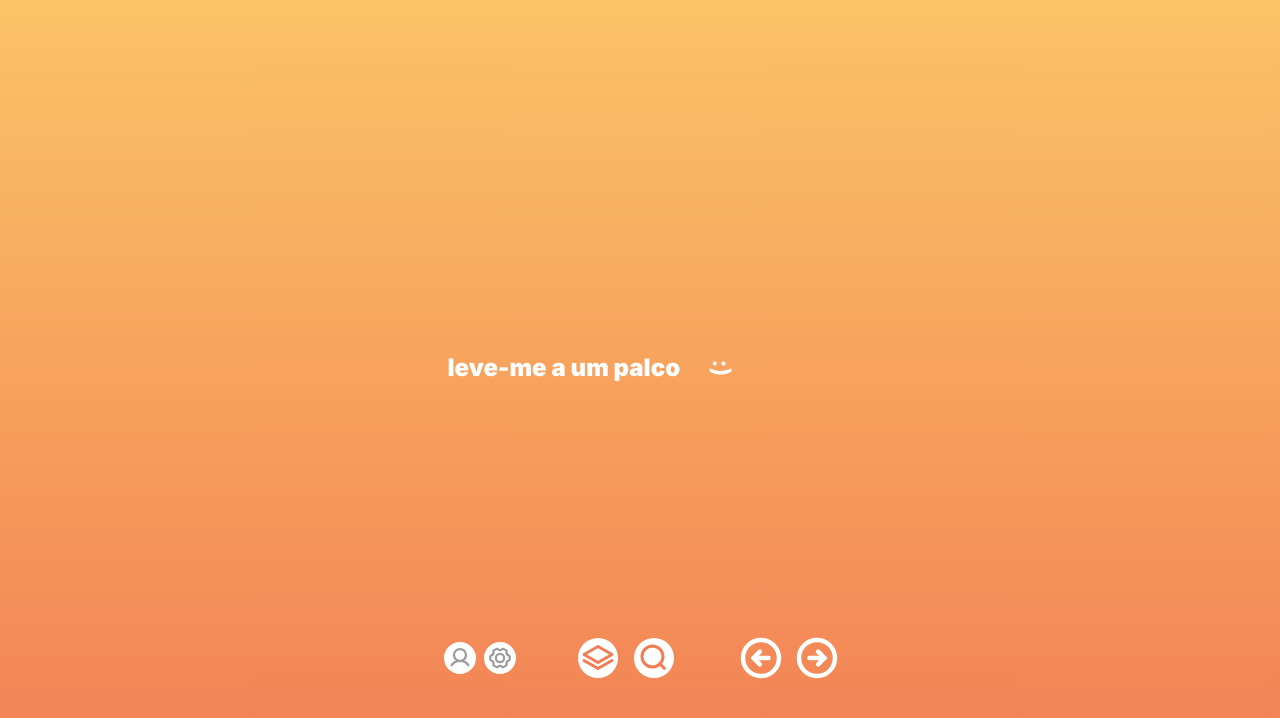
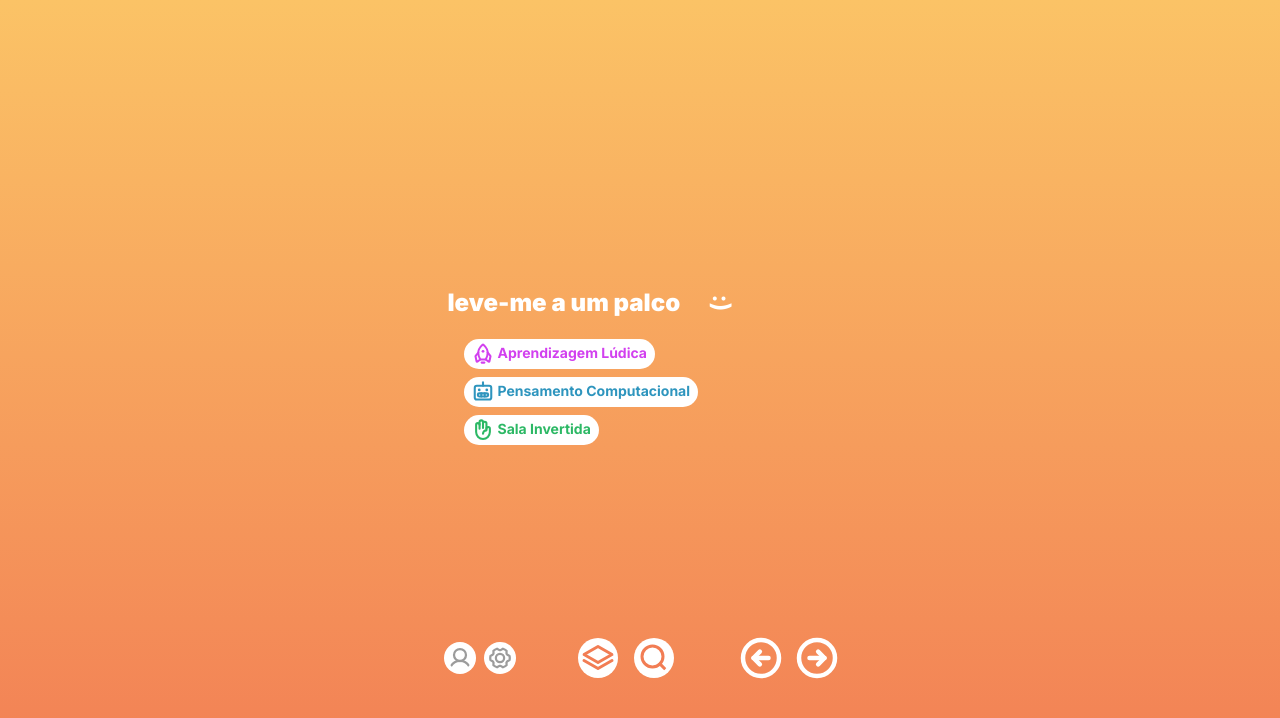
Before and after one commit to helpii/hlt-cards, a React (Vite) app: page / in a window 1280 px wide. Both pictures are taken after a click on the button 598 px from the left and 658 px from the top of the page. Shown: the top 718 px of the page. Built offline with nearby package versions, Linux system fonts and the light colour scheme.

Commit message:
beautiful stage dynamics

```diff
--- a/src/components/Home/index.tsx
+++ b/src/components/Home/index.tsx
@@ -1,12 +1,18 @@
 import lits from "../../lib/lits";
-//import lits especificas pra cada palco
-import { useState } from "react";
+import apr_lud from "../../lib/stages/apr_lud";
+import sal_inv from "../../lib/stages/sal_inv";
+import pen_com from "../../lib/stages/pen_com";
+
+import { useState, useEffect } from "react";
 import shift from "classnames";
 import {
   ArrowCircleLeft,
   ArrowCircleRight,
   GearSix,
+  HandPalm,
   MagnifyingGlass,
+  Robot,
+  Rocket,
   StackSimple,
   User,
 } from "phosphor-react";
@@ -17,13 +23,18 @@ export function Home() {
   const [litIndex, setLitIndex] = useState(0);
   const [litList, setLitList] = useState(lits);
   const [choosingStage, setChoosingStage] = useState(false);
-  const { stage, setStage } = useStage();
+  const { stage } = useStage();
 
-  function updateLitList() {
+  useEffect(() => {
     setLitIndex(0);
-    //if HELPLIT, aprenlud, salainv...
-    //   troca com setLitList(..) dos outros imports
-  }
+    if (stage === "APR_LUD") {
+      setLitList(apr_lud);
+    } else if (stage === "PEN_COM") {
+      setLitList(pen_com);
+    } else if (stage === "SAL_INV") {
+      setLitList(sal_inv);
+    }
+  }, [stage]);
 
   return (
     <>
@@ -50,10 +61,10 @@ export function Home() {
               }
             )}
           >
-            <a href={lits[litIndex].classPlanUrl} target="blank">
+            <a href={litList[litIndex].classPlanUrl} target="blank">
               <img
                 className="rounded-lg"
-                src={lits[litIndex].picturePath}
+                src={litList[litIndex].picturePath}
                 width="389"
                 height="257"
               />
@@ -67,9 +78,9 @@ export function Home() {
                   "border-pencomput1": stage === "PEN_COM",
                 })}
               >
-                {lits[litIndex].title}
+                {litList[litIndex].title}
               </h1>
-              <p>{lits[litIndex].subtitle}</p>
+              <p>{litList[litIndex].subtitle}</p>
             </div>
             {/*Card Footer Info*/}
             <div className="text-helplit2 w-[100%] mt-2 flex flex-row justify-between items-center">
@@ -83,28 +94,27 @@ export function Home() {
                   }
                 )}
               >
-                <div className="bg-helplit_sm w-6 h-6 bg-cover rounded-md"></div>
+                <div className="bg-helplit_sm w-8 h-8 bg-cover rounded-full"></div>
                 <p>@helplit</p>
               </div>
               <div
                 className={shift(
                   "py-1 px-4 rounded-2xl font-semibold text-sm text-white flex flex-row items-center gap-2",
                   {
-                    "bg-aprenlud2": lits[litIndex].author === "Helplit",
-                    "bg-salainv2": lits[litIndex].author === "Tamara",
-                    "bg-pencomput2": lits[litIndex].author === "Rosangela",
+                    "bg-aprenlud2": litList[litIndex].author === "Helplit",
+                    "bg-salainv2": litList[litIndex].author === "Tamara",
+                    "bg-pencomput2": litList[litIndex].author === "Rosangela",
                   }
                 )}
               >
                 <>
                   <StackSimple size={22} color="white" weight="bold" />
-                  <p>{lits[litIndex].stage}</p>
+                  <p>{litList[litIndex].stage}</p>
                 </>
               </div>
             </div>
           </div>
         )}
-        {/*LitCard*/}
 
         {/*NavigationOptions*/}
         <div className="w-[100%] max-w-[401px] flex flex-row text-white justify-between items-center ">
@@ -156,7 +166,7 @@ export function Home() {
             </button>
             <button
               onClick={() =>
-                toast("Busca de lits... em breve.", {
+                toast("Busca de litList... em breve.", {
                   icon: "🃏🎴",
                 })
               }
@@ -182,7 +192,7 @@ export function Home() {
                 if (litIndex > 0) {
                   setLitIndex(litIndex - 1);
                 } else {
-                  setLitIndex(lits.length - 1);
+                  setLitIndex(litList.length - 1);
                 }
               }}
             >
@@ -194,7 +204,7 @@ export function Home() {
             </button>
             <button
               onClick={() => {
-                if (litIndex < lits.length - 1) {
+                if (litIndex < litList.length - 1) {
                   setLitIndex(litIndex + 1);
                 } else {
                   setLitIndex(0);
@@ -215,12 +225,38 @@ export function Home() {
 }
 
 const StageSelector = () => {
+  const { setStage } = useStage();
   return (
     <div className="max-w-[90%] w-[401px] p-2 h-[500px] max-h-[80vh] mb-4 flex flex-col justify-center ">
       {/*Lower Card Section*/}
-      <div className="flex flex-row text-white text-2xl font-black gap-8">
+      <div className="flex flex-row text-white text-2xl font-black gap-8 mb-4">
         <p className="">leve-me a um palco</p>
         <p className="rotate-90 font-semibold">:)</p>
+      </div>
+      <div className="py-1 px-4 rounded-2xl flex flex-col font-semibold text-sm text-helplit2 items-start gap-2">
+        <>
+          <div
+            onClick={() => setStage("APR_LUD")}
+            className="bg-white rounded-full py-1 px-2 gap-1 text-aprenlud2 flex flex-row hover:opacity-90 cursor-pointer"
+          >
+            <Rocket size={22} weight="bold" />
+            <p>Aprendizagem Lúdica</p>
+          </div>
+          <div
+            onClick={() => setStage("PEN_COM")}
+            className="bg-white rounded-full py-1 px-2 gap-1 text-pencomput2 flex flex-row hover:opacity-90 cursor-pointer"
+          >
+            <Robot size={22} weight="bold" />
+            <p>Pensamento Computacional</p>
+          </div>
+          <div
+            onClick={() => setStage("SAL_INV")}
+            className="bg-white rounded-full py-1 px-2 gap-1 text-salainv2 flex flex-row hover:opacity-90 cursor-pointer"
+          >
+            <HandPalm size={22} weight="bold" />
+            <p>Sala Invertida</p>
+          </div>
+        </>
       </div>
       <div></div>
     </div>
--- /dev/null
+++ b/src/lib/stages/apr_lud.ts
@@ -0,0 +1,20 @@
+export default [
+  {
+    title: "O dia em que o H sumiu do alfabeto",
+    subtitle: "Será que fugiu? Para onde foi? Investigue com a turma.",
+    author: "Helplit",
+    stage: "Aprendizagem Lúdica",
+    picturePath: "/litImages/h0.png",
+    classPlanUrl: "https://helplit.com.br",
+    accent: "#FA8860",
+  },
+  {
+    title: "O dia em que o H sumiu do alfabeto",
+    subtitle: "Será que fugiu? Para onde foi? Investigue com a turma.",
+    author: "Helplit",
+    stage: "Aprendizagem Lúdica",
+    picturePath: "/litImages/h0.png",
+    classPlanUrl: "https://helplit.com.br",
+    accent: "#FA8860",
+  },
+].sort(() => Math.random() - 0.5);
--- /dev/null
+++ b/src/lib/stages/pen_com.ts
@@ -0,0 +1,20 @@
+export default [
+  {
+    title: "Nasce um Robô",
+    subtitle: "Promova a evolução do mais novo colega de metal dos alunos.",
+    author: "Rosangela",
+    stage: "Pensamento Computacional",
+    picturePath: "/litImages/h1.png",
+    classPlanUrl: "https://helplit.com.br",
+    accent: "#3781e0",
+  },
+  {
+    title: "Nasce um Robô",
+    subtitle: "Promova a evolução do mais novo colega de metal dos alunos.",
+    author: "Rosangela",
+    stage: "Pensamento Computacional",
+    picturePath: "/litImages/h1.png",
+    classPlanUrl: "https://helplit.com.br",
+    accent: "#3781e0",
+  },
+].sort(() => Math.random() - 0.5);
--- /dev/null
+++ b/src/lib/stages/sal_inv.ts
@@ -0,0 +1,22 @@
+export default [
+  {
+    title: "Desenho favorito",
+    subtitle:
+      "Aprenda sobre as histórias mais inspiradoras para os alunos... e cuidado com os spoilers!",
+    author: "Tamara",
+    stage: "Sala Invertida",
+    picturePath: "/litImages/h2.png",
+    classPlanUrl: "https://helplit.com.br",
+    accent: "#9d0ef0",
+  },
+  {
+    title: "Desenho favorito",
+    subtitle:
+      "Aprenda sobre as histórias mais inspiradoras para os alunos... e cuidado com os spoilers!",
+    author: "Tamara",
+    stage: "Sala Invertida",
+    picturePath: "/litImages/h2.png",
+    classPlanUrl: "https://helplit.com.br",
+    accent: "#9d0ef0",
+  },
+].sort(() => Math.random() - 0.5);
--- a/tailwind.config.cjs
+++ b/tailwind.config.cjs
@@ -14,10 +14,10 @@ module.exports = {
         'helplit2': '#f27d54',
         'aprenlud1': '#b754f2',
         'aprenlud2': '#d240ef',
-        'salainv1': '#74bcd8',
-        'salainv2': '#2e95be',
-        'pencomput1': '#74d888',
-        'pencomput2': '#2cb865',
+        'salainv1': '#74d888',
+        'salainv2': '#2cb865',
+        'pencomput1': '#74bcd8',
+        'pencomput2': '#2e95be',
       },
       backgroundImage: {
         helplit_logo: 'url("/helplit.png")',
@@ -25,8 +25,8 @@ module.exports = {
         helplit_sm: 'url("/helplit_sm.png")',
         'helplit': 'linear-gradient(180deg, #fbc366, #f27d54)',
         'aprenlud': 'linear-gradient(180deg, #b754f2, #d240ef)',
-        'salainv': 'linear-gradient(180deg, #74bcd8, #2e95be)',
-        'pen-comput': 'linear-gradient(180deg, #74d888, #2cb865)',
+        'salainv': 'linear-gradient(180deg, #74d888, #2cb865)',
+        'pen-comput': 'linear-gradient(180deg, #74bcd8, #2e95be)',
       }
     },
   },
```
Also changed, not shown: public/helplit_sm.png.
